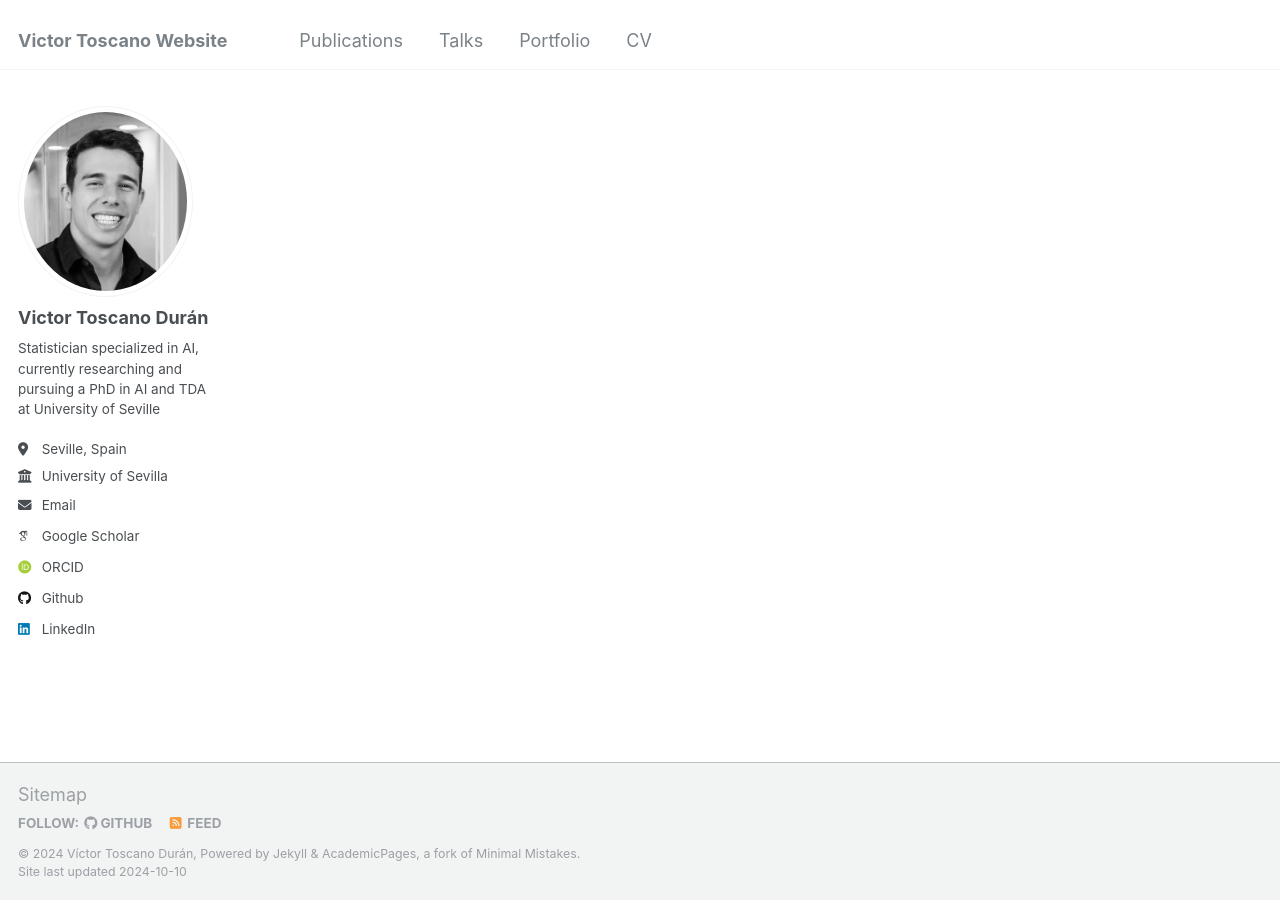
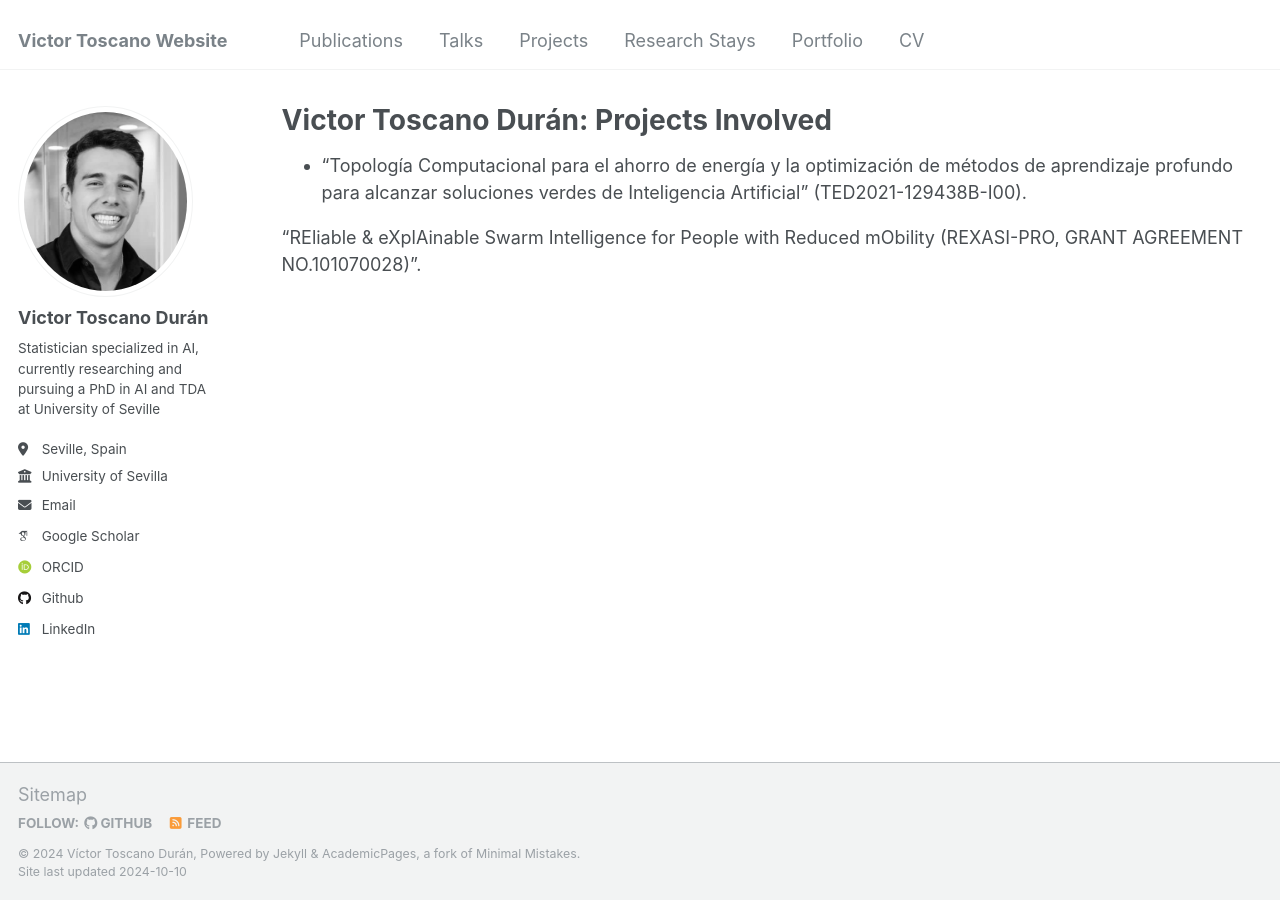
Before and after one commit to victosdur/victosdur.github.io, a Jekyll site: the page built from _pages/projects.md, in a window 1280 px wide. Built offline with Jekyll 4.4.1, drawn with Linux system fonts in a browser that asks for light colours; some web fonts are replaced; our own code applies the rules of GitHub Pages for plain Markdown files.

Commit message:
Add stays and projects

```diff
--- a/_data/navigation.yml
+++ b/_data/navigation.yml
@@ -10,6 +10,12 @@ main:
 
   - title: "Talks"
     url: /talks/
+
+  - title: "Projects"
+    url: /projects/
+
+  - title: "Research Stays"
+    url: /stays/
 
   # - title: "Teaching"
   #   url: /teaching/
--- a/_pages/projects.md
+++ b/_pages/projects.md
@@ -0,0 +1,12 @@
+---
+layout: archive
+title: "Victor Toscano Durán: Projects Involved"
+permalink: /projects/
+author_profile: true
+redirect_from:
+  - /projects
+---
+
+- "Topología Computacional para el ahorro de energía y la optimización de métodos de aprendizaje profundo para alcanzar soluciones verdes de Inteligencia Artificial" (TED2021-129438B-I00).
+
+"REliable & eXplAinable Swarm Intelligence for People with Reduced mObility (REXASI-PRO, GRANT AGREEMENT NO.101070028)".
```
Also changed, not shown: _pages/stays.md (+3 -1 lines).
